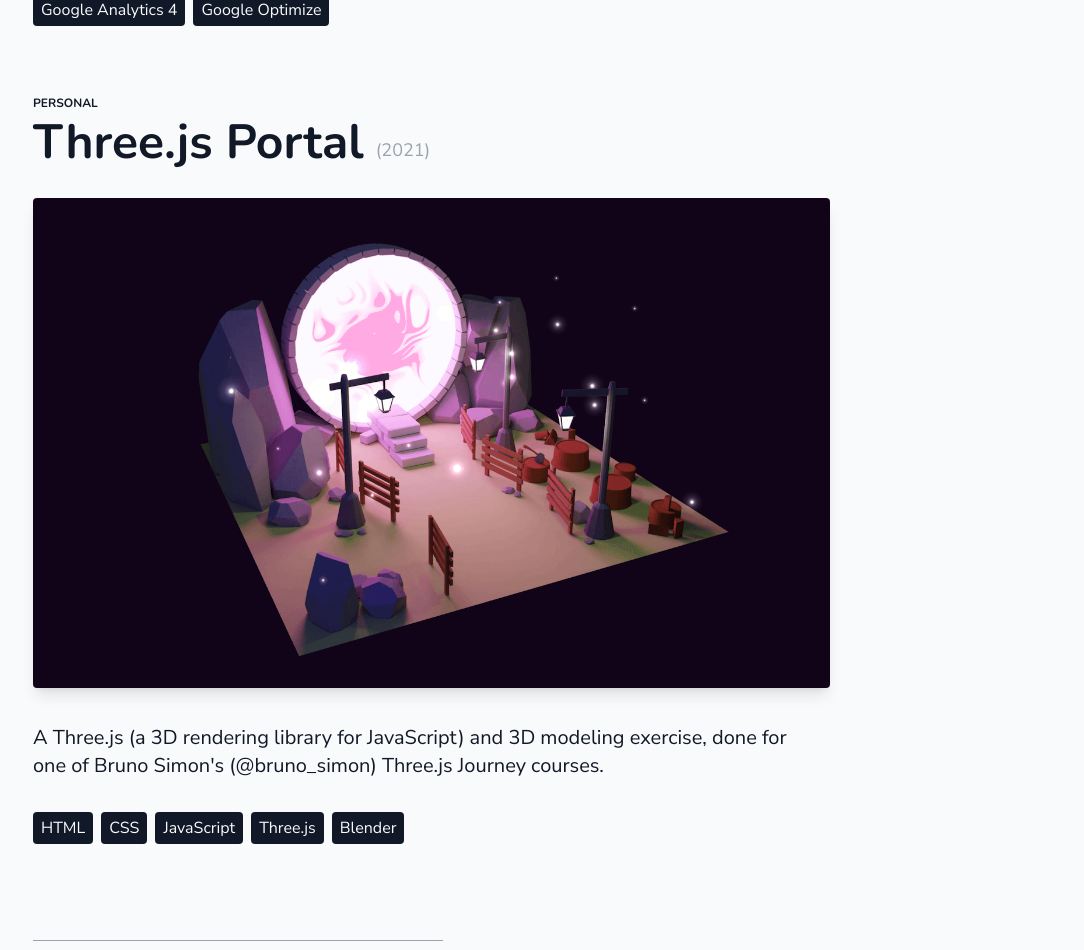
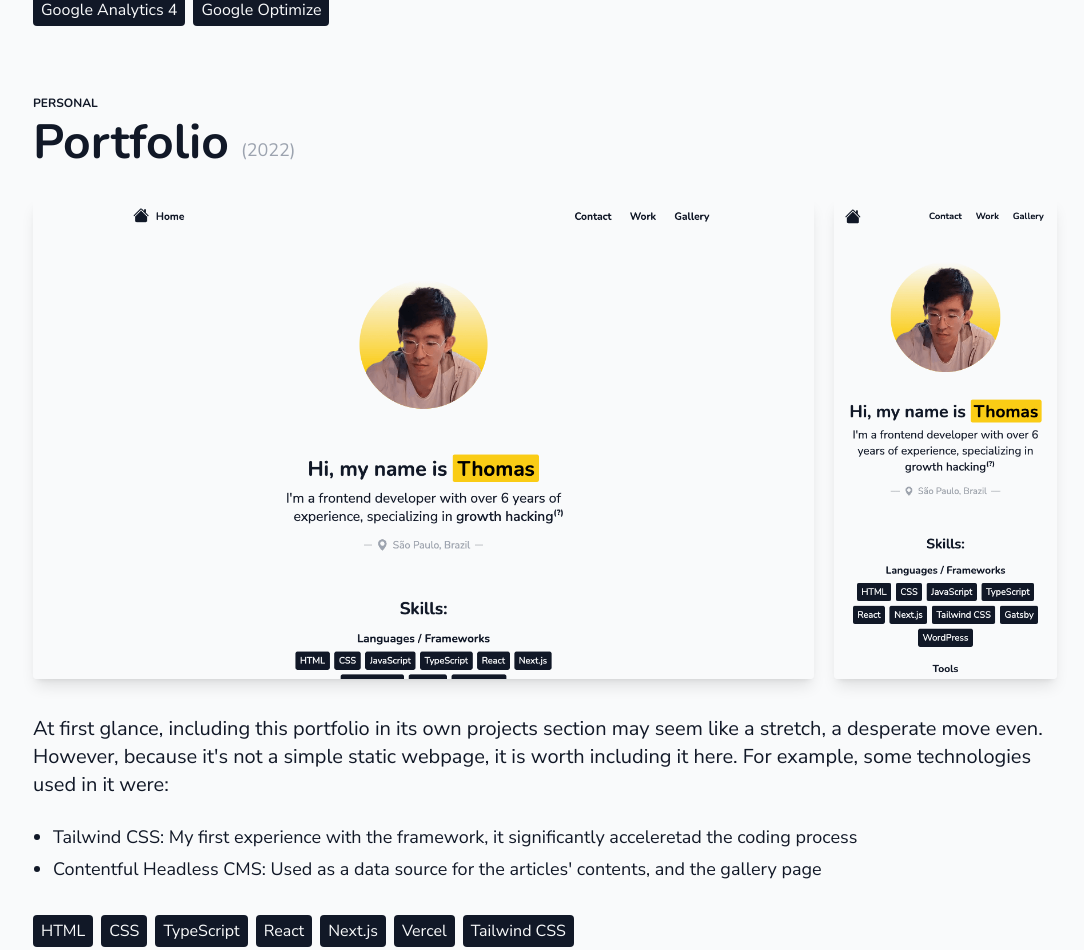
Before and after one commit to thomasryu/portfolio, a Next.js app: page /work in a window 1280 px wide. Shown: the part 1142-2092 px from the top of the page, without its empty margins (95-1179 px from the left). Built offline with nearby package versions, Linux system fonts and the light colour scheme.

Commit message:
Adding the portfolio to the work section

```diff
--- a/data/work.ts
+++ b/data/work.ts
@@ -34,7 +34,7 @@ export const projects: Project[] = [
   // },
 
   {
-    label: 'Website',
+    label: 'Work',
     name: 'Cobli',
     href: 'https://www.cobli.co',
 
@@ -74,6 +74,44 @@ export const projects: Project[] = [
       'Hotjar',
       'Google Analytics 4',
       'Google Optimize',
+    ],
+  },
+
+  {
+    label: 'Personal',
+    name: 'Portfolio',
+    href: '/',
+
+    date: '2022',
+
+    images: [
+      {
+        type: 'desktop',
+        src: '/images/work/portfolio-desktop.png',
+        alt: 'A screenshot of the desktop version of this very own portfolio',
+      },
+      {
+        type: 'mobile',
+        src: '/images/work/portfolio-mobile.png',
+        alt: 'A screenshot of the mobile version of this very own portfolio',
+      },
+    ],
+
+    description:
+      "At first glance, including this portfolio in its own projects section may seem like a stretch, a desperate move even. However, because it's not a simple static webpage, it is worth including it here. For example, some technologies used in it were:",
+    items: [
+      'Tailwind CSS: My first experience with the framework, it significantly acceleretad the coding process',
+      "Contentful Headless CMS: Used as a data source for the articles' contents, and the gallery page",
+    ],
+
+    tags: [
+      'HTML',
+      'CSS',
+      'TypeScript',
+      'React',
+      'Next.js',
+      'Vercel',
+      'Tailwind CSS',
     ],
   },
 
--- a/types/work.ts
+++ b/types/work.ts
@@ -1,5 +1,5 @@
 export type Project = {
-  label: 'Website' | 'Personal'
+  label: 'Work' | 'Personal'
   name: string
   href: string
   date:
```
Also changed, not shown: public/images/work/portfolio-desktop.png (added), public/images/work/portfolio-mobile.png (added).
